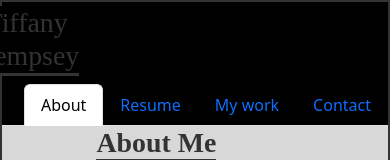
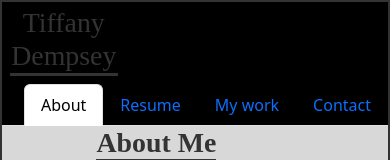
Before and after one commit to Tiffany7809/React_Portfolio, a React (Create React App) app: page / in a window 390 px wide. Shown: the top 160 px of the page. Built offline with nearby package versions, Linux system fonts and the light colour scheme; a web font is replaced by a local one.

Commit message:
fixes responsive layout

```diff
--- a/src/components/NavTabs.js
+++ b/src/components/NavTabs.js
@@ -4,8 +4,9 @@ import React from 'react';
 // We assign them to their own variable names
 const style= {
   h1: {
-    marginRight: "80%",
+    marginRight: "70%",
     marginTop: "1%",
+    marginLeft: "2%",
     backgroundColor: "black"
   }
 }
```
